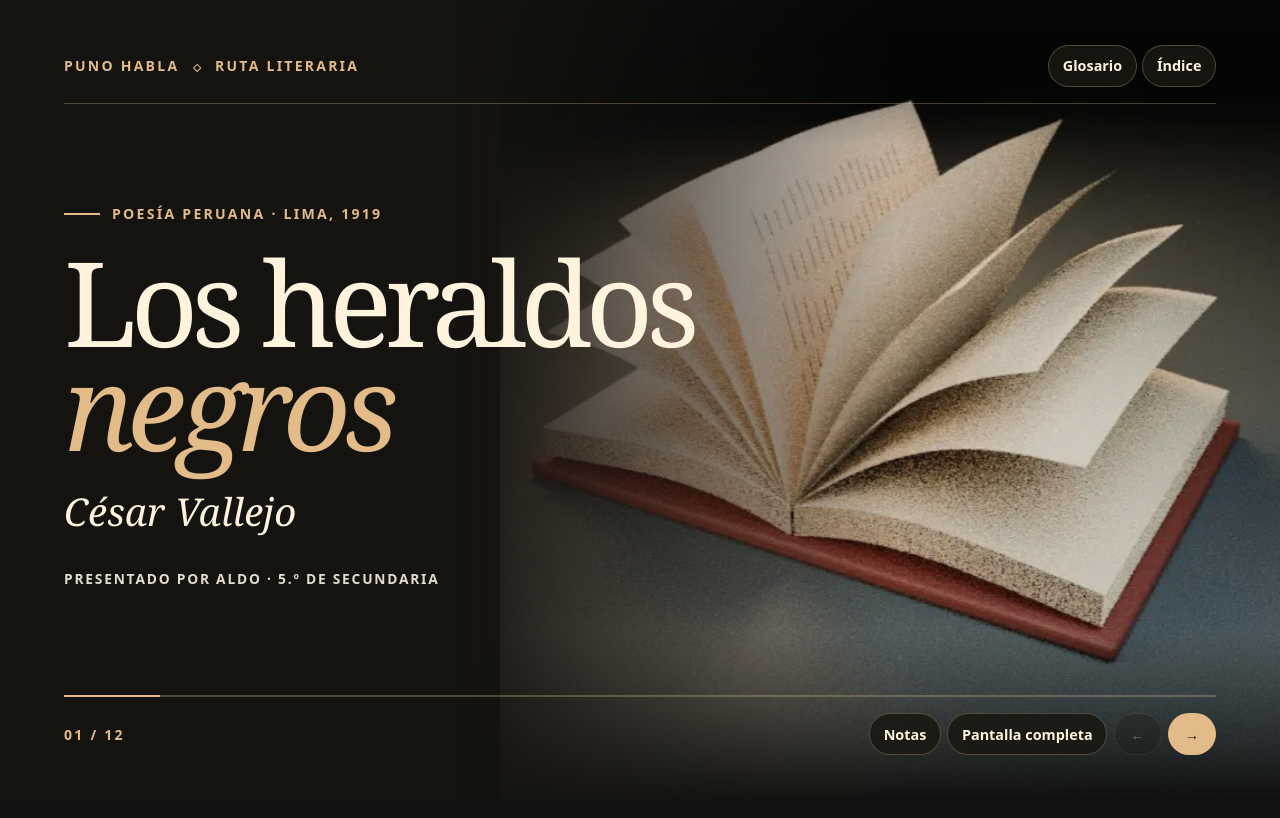
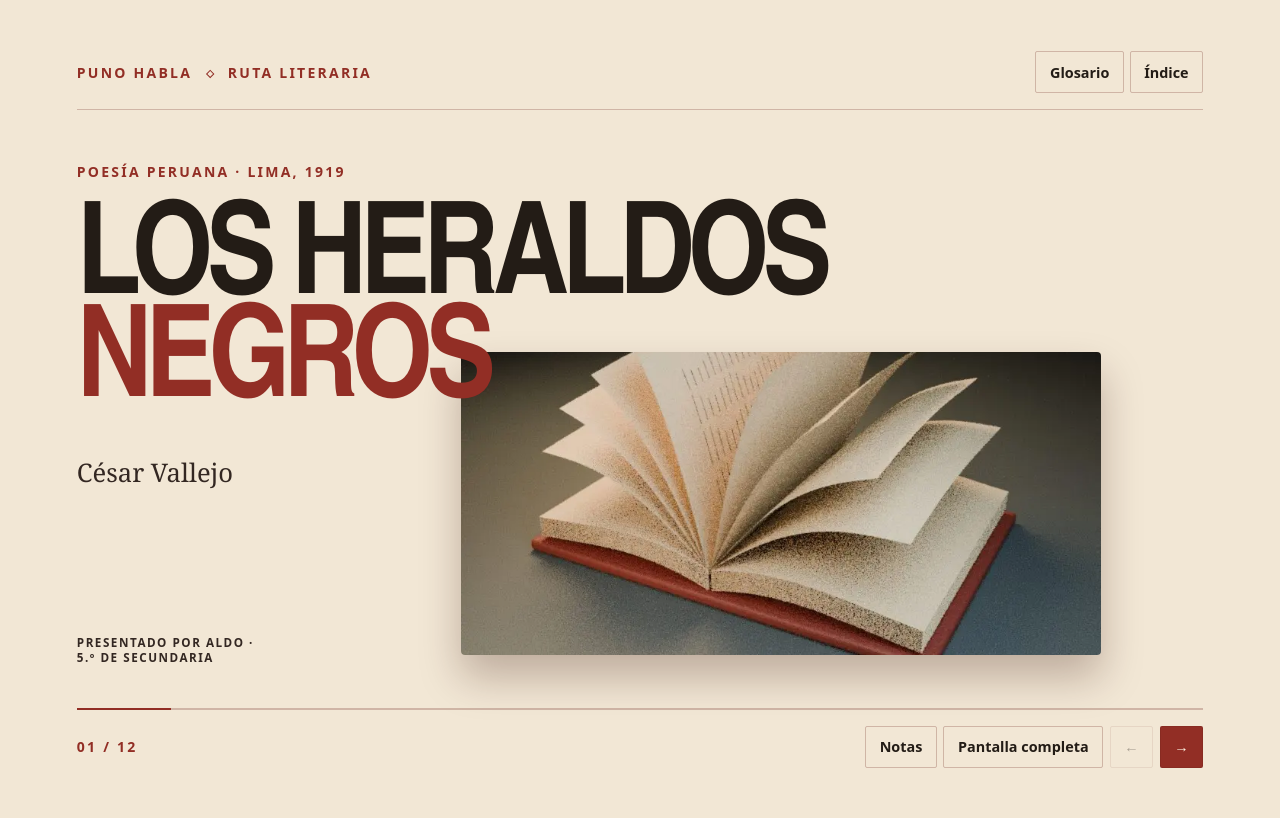
Before and after one commit to aptitudlabsstudio-hash/vallejo-presentacion, a plain HTML site: page index.html in a window 1280 px wide. Drawn offline with Linux system fonts and the light colour scheme.

Commit message:
Rediseñar la composición y animar elementos entre diapositivas

```diff
--- a/assets/app.js
+++ b/assets/app.js
@@ -4,21 +4,27 @@ const slide = byId('slide');
 const panel = byId('panel');
 const lowerMotion = window.matchMedia('(prefers-reduced-motion: reduce)');
 const gallery = byId('gallery');
-const plates = ['book','mountain','mountain','book','book','water','water','crack','ember','water','mountain','book'];
-let previousPlate;
+const plates = ['book','book','mountain','book','book','water','water','crack','ember','water','book','book'];
+let plate = document.createElement('img');
+plate.alt = '';
+gallery.append(plate);
 function changePlate(index, direction) {
-  const image = document.createElement('img');
-  const src = './assets/art/'+plates[index]+'.webp';
-  image.src = src;
-  image.alt = '';
-  gallery.replaceChildren(...(previousPlate ? [previousPlate] : []),image);
-  const old = previousPlate;
-  previousPlate = image;
+  const before = plate.getBoundingClientRect();
+  const url = './assets/art/'+plates[index]+'.webp';
   stage.dataset.plate = plates[index];
   stage.dataset.page = index;
-  const duration = lowerMotion.matches ? 0 : 900;
-  image.animate([{opacity:0,transform:'scale(1.14) translateX('+direction*3+'%)'},{opacity:1,transform:'scale(1.02)'}],{duration,easing:'cubic-bezier(.2,.7,.2,1)'});
-  if(old) setTimeout(()=>old.remove(),duration);
+  const after = plate.getBoundingClientRect();
+  const changed = plate.getAttribute('src') !== url;
+  if (changed) plate.src = url;
+  plate.getAnimations().forEach(animation => animation.cancel());
+  if (!lowerMotion.matches && after.width) {
+    const dx = before.width ? before.left-after.left : direction*90;
+    const dy = before.width ? before.top-after.top : 0;
+    plate.animate([
+      {transform:'translate('+dx+'px,'+dy+'px) scale('+(before.width/after.width||.9)+') rotateZ('+direction*6+'deg)',opacity:changed?.35:1},
+      {transform:'none',opacity:1}
+    ],{duration:820,easing:'cubic-bezier(.19,1,.22,1)'});
+  }
   const next = new Image();
   next.src = './assets/art/'+plates[(index+1)%plates.length]+'.webp';
 }
@@ -27,18 +33,6 @@ let touchStart;
 function render(index, direction = 1) {
   current = Math.max(0, Math.min(slides.length - 1, index));
   const {tag,title,body} = slides[current];
-  const outgoing = slide.querySelector('article');
-  if (outgoing && !lowerMotion.matches) {
-    const ghost = outgoing.cloneNode(true);
-    ghost.classList.add('outgoing');
-    ghost.inert = true;
-    ghost.setAttribute('aria-hidden','true');
-    stage.append(ghost);
-    const box = outgoing.getBoundingClientRect();
-    Object.assign(ghost.style,{left:box.left+'px',top:box.top+'px',width:box.width+'px'});
-    const turn = ghost.animate([{opacity:.9,transform:'perspective(800px) rotateY(0deg)'},{opacity:0,transform:'perspective(800px) rotateY('+(-direction*45)+'deg) translateX('+(-direction*65)+'px)'}],{duration:300,easing:'ease-in'});
-    turn.onfinish = () => ghost.remove();
-  }
   slide.innerHTML = '<article><div class="tag">'+tag+'</div><h1>'+title+'</h1>'+body+'</article>';
   if (!lowerMotion.matches) {
     const article = slide.firstElementChild;
--- a/assets/edition.css
+++ b/assets/edition.css
@@ -1,43 +1,44 @@
-:root{--bg:#121210;--paper:#fff3dd;--gold:#e2bb88;--soft:#e5dace;--line:#ddbc924d}
-#stage{background:#121210;--shade:#151310;--artWidth:60%;padding:clamp(1rem,3.5vw,3.35rem) clamp(1.15rem,5vw,6rem)}
-#stage[data-plate=water]{--shade:#101d21;--gold:#a9d9d5}
-#stage[data-plate=ember]{--shade:#241611;--gold:#f5b288}
-#stage[data-plate=crack]{--shade:#221b17}
-#gallery{position:absolute;z-index:-2;inset:0;overflow:hidden;background:var(--shade);transition:background .8s}
-#gallery img{position:absolute;right:0;top:0;height:100%;width:var(--artWidth);object-fit:cover;object-position:50% 52%;transform:scale(1.02);filter:saturate(.85);animation:breathe 17s ease-in-out alternate infinite}
-#gallery:after{content:"";position:absolute;inset:0;background:linear-gradient(90deg,var(--shade) 0%,var(--shade) 35%,transparent 70%),linear-gradient(0deg,#090908ed,transparent 21%,transparent 82%,#090908ad)}
-@keyframes breathe{from{scale:1}to{scale:1.055}}
-.grain{opacity:.18}
-header{align-self:start}
-header span,.tag,#position,.byline{font-family:system-ui,sans-serif}
-.tag{display:flex;align-items:center;gap:12px;font-size:clamp(.77rem,1.1vw,1rem)}
-.tag:before{content:'';width:36px;height:2px;background:var(--gold)}
-article{max-width:59%}
-article h1{font-size:clamp(2.55rem,6.65vw,7.8rem);line-height:1.01;margin:.24em 0 .32em}
-[data-page="0"] h1{font-size:clamp(4.4rem,9.2vw,10.5rem);line-height:.88;margin:.23em 0}
-[data-page="0"] .author{font:italic clamp(1.6rem,3vw,3rem) Georgia;color:var(--paper)}
-article .byline{font-size:.86rem;margin-top:2rem}
-article dl{gap:0;max-width:43rem}dt,dd{border-top:1px solid var(--line);padding:.32em 0}dt{padding-right:1rem}
-article .credit{font-size:1rem}
-button{border-radius:24px;background:#191812d9}
-#next,#prev{width:3rem}
-#next{background:var(--gold);color:#201a12}
-#panel{border-radius:12px;background:#201e19}
+:root{--paper:#231c16;--soft:#332722;--gold:#922e25;--line:#67221940;background:#191716}
+#stage{margin:0 auto;min-height:100svh;padding:clamp(1rem,4vw,4rem) clamp(1rem,6vw,7rem);background:#f2e7d5;transition:background .65s,color .65s}
+#stage:is([data-page="2"],[data-page="5"],[data-page="7"],[data-page="8"],[data-page="10"]){background:#76261f;--paper:#ffeedb;--soft:#ffddc6;--gold:#ffdbbb;--line:#ffe6ce60}
+#gallery{position:absolute;inset:0;z-index:-1;pointer-events:none}
+#gallery img{position:absolute;top:16%;right:6%;width:41%;height:65%;object-fit:cover;transform-origin:top left;border-radius:4px;box-shadow:0 22px 42px #32100945}
+[data-page="0"] #gallery img{top:43%;right:14%;width:50%;height:37%;object-position:center 52%}
+[data-page="1"] #gallery img{right:7%;top:23%;width:32%;height:56%}
+[data-page="3"] #gallery img{right:8%;top:17%;width:40%;height:66%}
+[data-page="4"] #gallery img{right:56%;top:19%;width:38%;height:63%}
+:is([data-page="5"],[data-page="10"]) #gallery img{right:0;top:0;width:100%;height:100%;border-radius:0;opacity:.16;mix-blend-mode:luminosity}
+[data-page="6"] #gallery img{right:5%;top:12%;width:54%;height:72%}
+[data-page="8"] #gallery img{right:54%;top:16%;width:46%;height:68%}
+[data-page="11"] #gallery img{right:6%;top:29%;width:29%;height:45%}
+.grain{display:none}
+article{max-width:53%}
+article h1{font:bold clamp(2.7rem,6vw,7rem)/.91 'Arial Narrow','Liberation Sans Narrow',Impact,sans-serif;text-transform:uppercase;letter-spacing:-.055em}
+article h1 em{font-style:normal;font-weight:inherit}
+[data-page="0"] article{max-width:100%;align-self:start;padding-top:4vh}
+[data-page="0"] h1{font-size:clamp(3.1rem,10vw,11rem);line-height:.8}
+[data-page="0"] h1 br{display:none}
+[data-page="0"] h1 em:before{content:' '}
+[data-page="0"] .byline{max-width:12rem;margin-top:18vh;font-size:.73rem}
+:is([data-page="4"],[data-page="8"]) article{margin-left:51%;max-width:49%}
+:is([data-page="5"],[data-page="10"]) article{max-width:80%;margin:auto;text-align:center}
+[data-page="3"] h1{font-size:clamp(2.9rem,7.5vw,8.8rem)}
+button{background:transparent;color:inherit;border-radius:2px}
+#next{background:var(--gold);color:#fff5e5}
+#stage:is([data-page="2"],[data-page="5"],[data-page="7"],[data-page="8"],[data-page="10"]) #next{color:#401610}
+#panel{--gold:#efb993;background:#231916;color:#fff1dc}
+header nav{display:flex;gap:.35rem}
+.definitions{line-height:1.45;grid-template-columns:auto 1fr}
 @media(max-width:720px){
- #stage{gap:.7rem;min-height:100svh}
- #gallery img{width:100%;height:55%;top:0;object-position:center 50%}
- #gallery:after{background:linear-gradient(0deg,var(--shade) 0%,var(--shade) 45%,transparent 76%,#0008)}
- #slide{align-items:end;padding-top:min(24svh,12rem)}
- article{max-width:100%;padding:.5rem 0}
- article h1{font-size:clamp(2.45rem,9.5vw,4.6rem)}
- [data-page="0"] h1{font-size:clamp(4.25rem,15vw,7rem)}
- header span{font-size:.75rem}header{padding-bottom:.65rem}
- .actions{gap:.23rem}.actions button{padding:.55rem .62rem;font-size:.8rem}#next,#prev{width:2.2rem}
+#stage{gap:.55rem;min-height:100svh;padding:1rem}
+header span{font-size:.68rem;letter-spacing:.08em}header button{padding:.45rem}
+#slide{display:block;padding-top:clamp(145px,33svh,275px)}
+#gallery img,#stage[data-page] #gallery img{top:4.2rem;right:5%;width:90%;height:clamp(130px,29svh,240px);opacity:1;mix-blend-mode:normal}
+#stage[data-page="0"] article{padding-top:.7rem}
+#stage[data-page] article{max-width:100%;margin:0;text-align:left;text-shadow:none}
+article h1{font-size:clamp(2rem,9vw,3.25rem)}
+[data-page="0"] h1{font-size:clamp(2.7rem,11vw,5rem)}
+[data-page="0"] .byline{margin-top:1.1rem;max-width:100%}
+.actions button{padding:.4rem .5rem;font-size:.75rem}
 }
-@media(prefers-reduced-motion:reduce){#gallery img{animation:none}}
-.outgoing{position:fixed;pointer-events:none;z-index:1;margin:0;transform-origin:0 50%}
-#gallery img{translate:var(--px,0px) var(--py,0px);transition:translate .7s ease-out}
-@media(min-width:721px){[data-page="2"] article h1,[data-page="3"] article h1{font-size:clamp(3rem,5.6vw,6.7rem)}}
-.definitions{grid-template-columns:minmax(5.5rem,auto) 1fr;font-size:1rem;line-height:1.45}
-header nav{display:flex;gap:.35rem}
-@media(max-width:480px){header span{max-width:8rem}header button{padding:.55rem .65rem}}
+@media(prefers-reduced-motion:reduce){#stage{transition:none}}
--- a/index.html
+++ b/index.html
@@ -1,6 +1,6 @@
 <!doctype html>
 <html lang="es">
-<head><meta charset="utf-8"><meta name="viewport" content="width=device-width,initial-scale=1"><meta name="theme-color" content="#151710"><meta name="description" content="Presentación interactiva sobre César Vallejo y Los heraldos negros."><title>Los heraldos negros · César Vallejo</title><link rel="stylesheet" href="./assets/style.css?v=3"><script defer src="./assets/content.js?v=3"></script><link rel="stylesheet" href="./assets/edition.css?v=3"><script defer src="./assets/app.js?v=3"></script></head>
+<head><meta charset="utf-8"><meta name="viewport" content="width=device-width,initial-scale=1"><meta name="theme-color" content="#151710"><meta name="description" content="Presentación interactiva sobre César Vallejo y Los heraldos negros."><title>Los heraldos negros · César Vallejo</title><link rel="stylesheet" href="./assets/style.css?v=4"><script defer src="./assets/content.js?v=4"></script><link rel="stylesheet" href="./assets/edition.css?v=4"><script defer src="./assets/app.js?v=4"></script></head>
 <body>
 <main id="stage" aria-label="Presentación Los heraldos negros">
 <div id="gallery" aria-hidden="true"></div>
```
Also changed, not shown: 1 other file.
